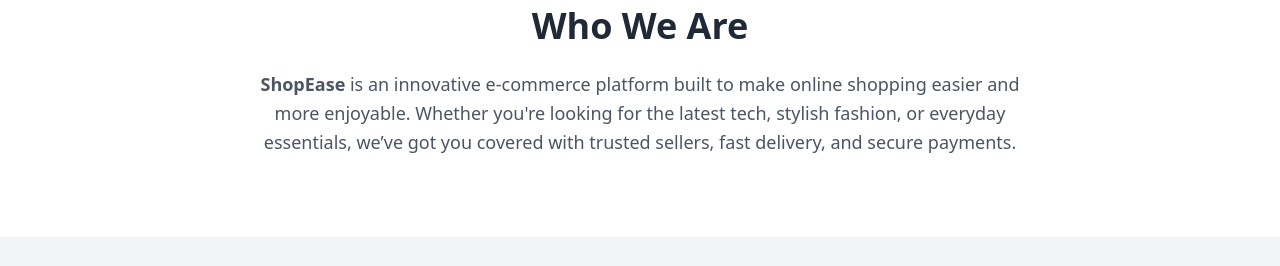
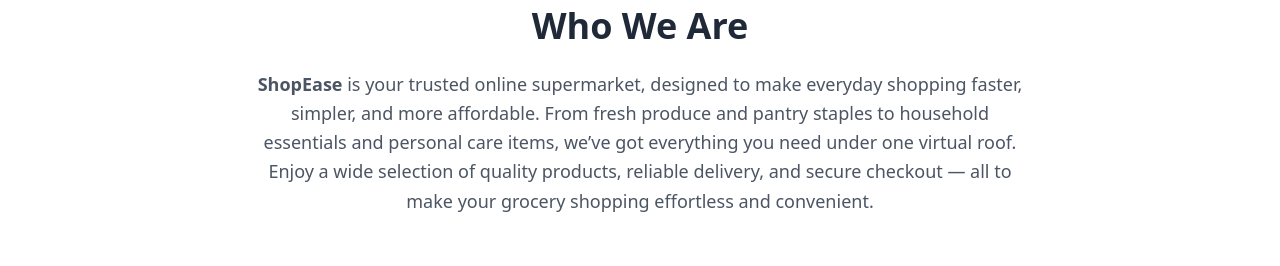
Before and after one commit to fenetfiromsa/shopease, a React (Vite) app in the folder frontend/: page /about in a window 1280 px wide. Shown: the part 419-685 px from the top of the page. Built offline with nearby package versions, Linux system fonts and the light colour scheme.

Commit message:
Revise ShopEase description for clarity and focus
Updated the description of ShopEase to reflect its focus on grocery shopping and affordability.

```diff
--- a/frontend/src/pages/AboutPage.jsx
+++ b/frontend/src/pages/AboutPage.jsx
@@ -22,11 +22,10 @@
         <div className="max-w-5xl mx-auto text-center">
           <h2 className="text-4xl font-bold text-gray-800 mb-6">Who We Are</h2>
           <p className="text-gray-600 leading-relaxed text-lg max-w-3xl mx-auto">
-            <strong>ShopEase</strong> is an innovative e-commerce platform built
-            to make online shopping easier and more enjoyable. Whether you're
-            looking for the latest tech, stylish fashion, or everyday essentials,
-            we’ve got you covered with trusted sellers, fast delivery, and secure
-            payments.
+            <strong>ShopEase</strong> is your trusted online supermarket, designed to make everyday shopping faster, simpler, and
+            more affordable. From fresh produce and pantry staples to household essentials and personal care items,
+            we’ve got everything you need under one virtual roof.
+            Enjoy a wide selection of quality products, reliable delivery, and secure checkout — all to make your grocery shopping effortless and convenient.
           </p>
         </div>
       </section>
```
